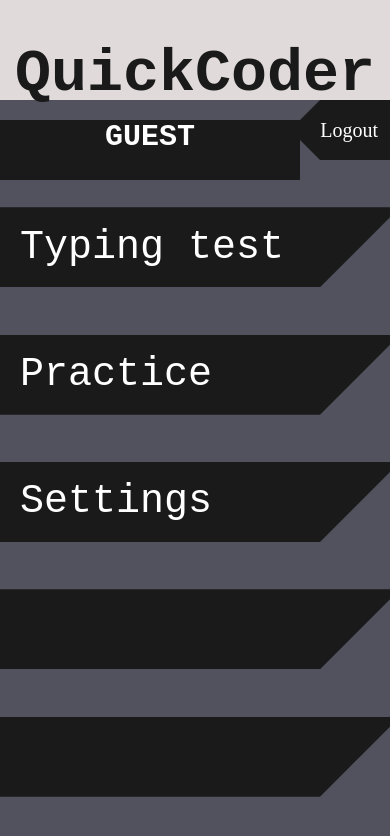
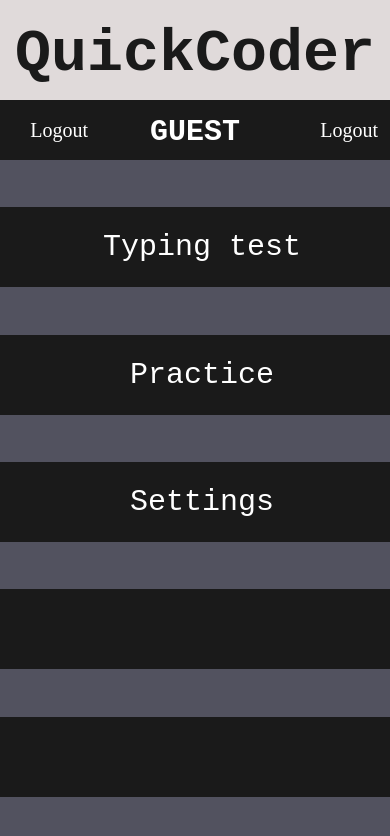
Before and after one commit to AndrejG231/quickcoder---typing-practice-platform, a React (Create React App) app in the folder client/: page / in a window 390 px wide. Shown: the top 836 px of the page. Built offline with nearby package versions, Linux system fonts and the light colour scheme; no server answers.

Commit message:
Fixed arrow button and added responsive styles

```diff
--- a/client/src/components/ArrowButton.tsx
+++ b/client/src/components/ArrowButton.tsx
@@ -41,6 +41,9 @@ const ArrowButton = styled.div`
       color: ${theme.colors.b4};
       background: ${theme.colors.w3};
     }
+    @media screen and (max-width: 700px){
+      clip-path: none;
+    }
   `;
   }}
 `;
--- a/client/src/components/home/ClippedButton.tsx
+++ b/client/src/components/home/ClippedButton.tsx
@@ -6,7 +6,6 @@ const ClippedButton = styled.button`
   width: 400px;
   background: ${({ theme }) => theme.colors.b4};
   cursor: pointer;
-  clip-path: polygon(0px 0px, 400px 0px, 320px 80px, 0px 80px);
   display: flex;
   align-items: center;
   justify-content: flex-start;
@@ -15,10 +14,15 @@ const ClippedButton = styled.button`
   color: ${({ theme }) => theme.colors.w5};
   border: 0px;
   padding-left: 20px;
+  clip-path: polygon(0px 0px, 400px 0px, 320px 80px, 0px 80px);
   &:hover {
     color: ${({ theme }) => theme.colors.b5};
     background: ${({ theme }) => theme.colors.w3};
   }
+  @media screen and (max-width: 700px) {
+    clip-path: none;
+    width: 100%;
+  }
 `;
 
 export default ClippedButton;
--- /dev/null
+++ b/client/src/components/home/MenuItem.ts
@@ -0,0 +1,12 @@
+import styled from "styled-components";
+
+const MenuItem = styled.p`
+  font-size: 30px;
+  text-align: left;
+  @media screen and (max-width: 700px) {
+    text-align: center;
+    width: 100%;
+  }
+`;
+
+export default MenuItem;
--- a/client/src/components/home/NavWrapper.ts
+++ b/client/src/components/home/NavWrapper.ts
@@ -5,6 +5,10 @@ const NavWrapper = styled.div`
   flex-direction: column;
   justify-content: space-evenly;
   flex-grow: 1;
+  @media screen and (max-width: 700px) {
+    order: 2;
+    width: 100%;
+  }
 `;
 
 export default NavWrapper;
--- a/client/src/components/home/UserButtonWrapper.ts
+++ b/client/src/components/home/UserButtonWrapper.ts
@@ -1,12 +1,22 @@
 import styled from "styled-components";
 
 const UserButtonWrapper = styled.div`
+  position: absolute;
+  right: 0;
+  top: 100px;
+  display: grid;
+  grid-template-rows: 1fr;
+  gap: 20px;
+
+  @media screen and (max-width: 700px) {
     position: absolute;
-    right: 0;
     top: 100px;
-    display: grid;
-    grid-template-rows: 1fr;
-    gap: 20px;
+    width: 100%;
+    display: flex;
+    flex-direction: row;
+    justify-content: space-between;
+    order: 1;
+  }
 `;
 
 export default UserButtonWrapper;
--- a/client/src/components/home/headerComponents/HeaderTitle.ts
+++ b/client/src/components/home/headerComponents/HeaderTitle.ts
@@ -10,6 +10,7 @@ const HeaderTitle = styled.h1`
     left: 0;
     right: 0;
     text-align: center;
+    transform: translateY(-20px);
   }
 `;
 
--- a/client/src/components/home/headerComponents/UserArrow.ts
+++ b/client/src/components/home/headerComponents/UserArrow.ts
@@ -11,8 +11,10 @@ const UserArrow = styled.div`
   clip-path: polygon(0px 40px, 40px 0px, 300px 0px, 300px 80px, 40px 80px);
   @media screen and (max-width: 700px) {
     clip-path: none;
-    position: static;
+    position: relative;
     height: 60px;
+    width: 100%;
+    overflow: hidden;
   }
   &:hover {
     color: ${({ theme }) => theme.colors.b4};
--- a/client/src/components/home/headerComponents/UserDisplayName.ts
+++ b/client/src/components/home/headerComponents/UserDisplayName.ts
@@ -1,12 +1,13 @@
 import styled from "styled-components";
 
-const UserDisplayName = styled.h1`
+const UserDisplayName = styled.h2`
   font-family: monospace;
   text-align: center;
   font-size: 30px;
   margin-left: 30px;
   @media screen and (max-width: 700px) {
     margin-left: 0;
+    transform: translateY(-10px);
     text-align: center;
   }
 `;
--- a/client/src/components/home/index.ts
+++ b/client/src/components/home/index.ts
@@ -4,3 +4,4 @@ export { default as ClippedButton } from "./ClippedButton";
 export { default as NavWrapper } from "./NavWrapper";
 export { default as UserButtonWrapper } from "./UserButtonWrapper";
 export { default as UserAction } from "./UserAction";
+export { default as MenuItem } from "./MenuItem";
--- a/client/src/pages/Home.tsx
+++ b/client/src/pages/Home.tsx
@@ -30,6 +30,7 @@ import {
   NavWrapper,
   UserButtonWrapper,
   UserAction,
+  MenuItem,
 } from "../components/home/";
 import ArrowButton from "../components/ArrowButton";
 
@@ -125,14 +126,24 @@ const Home: React.FC<HomeProps> = ({
           navigation.push("/home/profile/");
         }}
         onTitleClick={() => navigation.push("/home/")}
-        username={userInfo.username === "" ? "GUEST" : userInfo.username}
+        username={`${
+          userInfo.username === ""
+            ? "GUEST"
+            : userInfo.username.length > 7
+            ? userInfo.username.slice(0, 7) + "..."
+            : userInfo.username
+        }`}
       />
       <NavWrapper>
-        <ClippedButton onClick={() => null}>Typing test</ClippedButton>
+        <ClippedButton onClick={() => null}>
+          <MenuItem>Typing test</MenuItem>
+        </ClippedButton>
         <ClippedButton onClick={() => redirect("/practice_menu/")}>
-          Practice
+          <MenuItem>Practice</MenuItem>
         </ClippedButton>
-        <ClippedButton onClick={() => null}>Settings</ClippedButton>
+        <ClippedButton onClick={() => null}>
+          <MenuItem>Settings</MenuItem>
+        </ClippedButton>
         <ClippedButton onClick={() => null}></ClippedButton>
         <ClippedButton onClick={() => null}></ClippedButton>
       </NavWrapper>
@@ -158,6 +169,9 @@ const Home: React.FC<HomeProps> = ({
           <ArrowButton width={100} onClick={userLogout} left>
             <UserAction>Logout</UserAction>
           </ArrowButton>
+          <ArrowButton width={100} onClick={userLogout} left>
+            <UserAction>Logout</UserAction>
+          </ArrowButton>
         </UserButtonWrapper>
       )}
     </HomeContainer>
```
